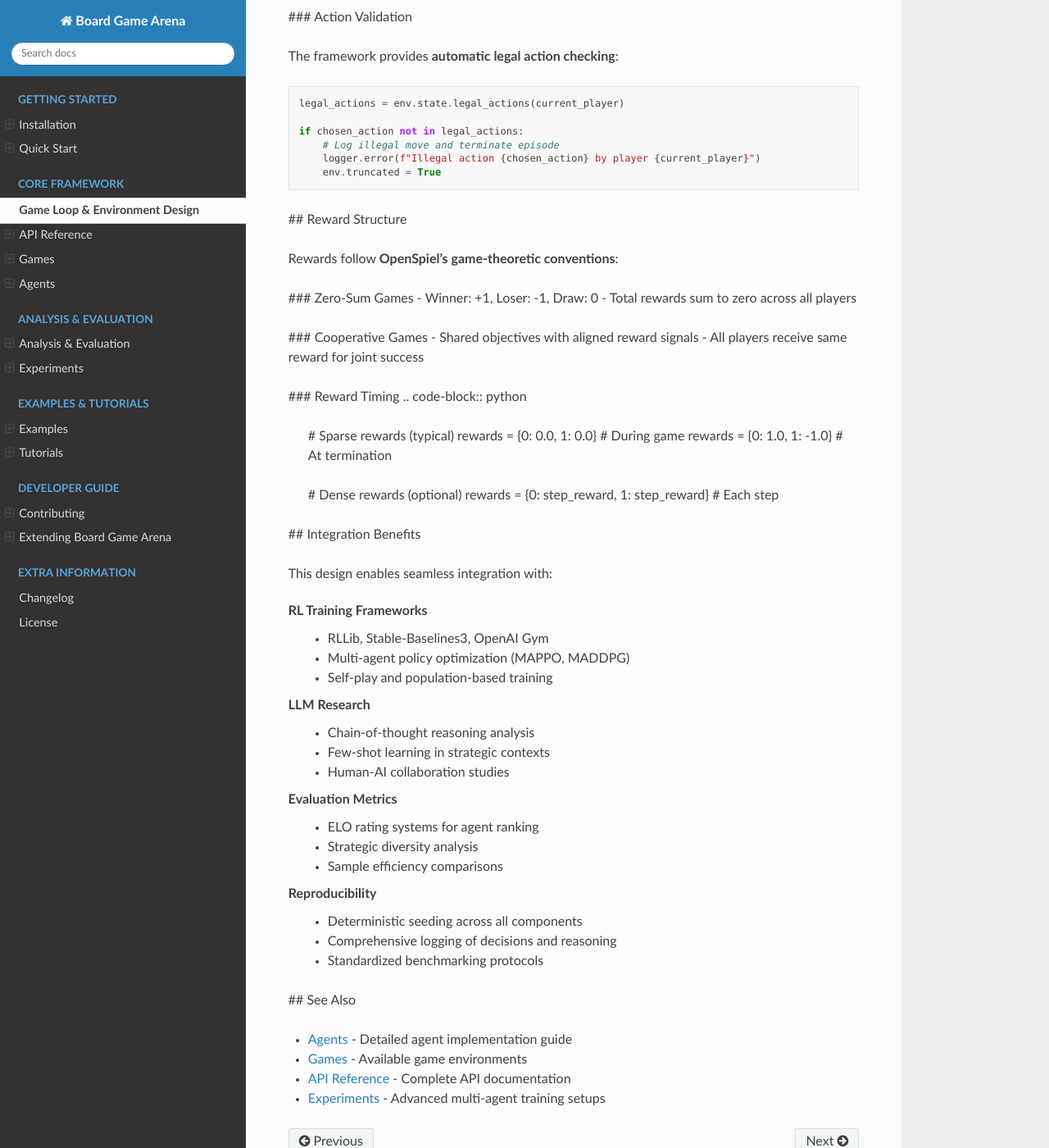
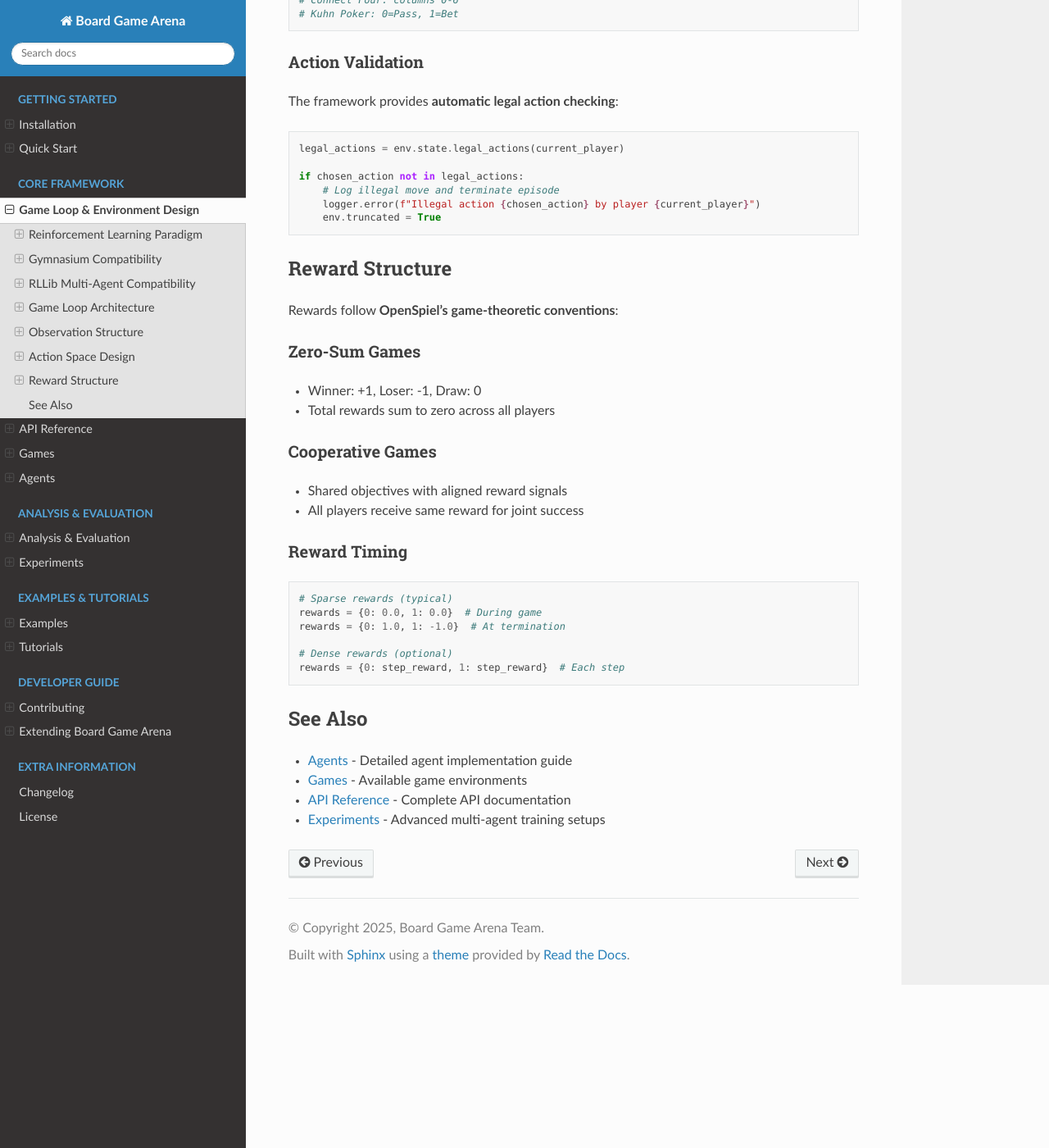
Before and after one commit to SLAMPAI/game_reasoning_arena, a Sphinx documentation site: the page built from docs/game_loop.rst, in a window 1280 px wide and 1400 px high, scrolled down 4951 px. Shown: the whole window at 82% size. Built offline with Sphinx 7.4.7 and the Read the Docs theme 3.1.0, drawn with Linux system fonts in a browser that asks for light colours; some of the changed text lies outside the part shown.

Commit message:
Amended documentation game loop

```diff
--- a/docs/game_loop.rst
+++ b/docs/game_loop.rst
@@ -3,7 +3,8 @@ Game Loop & Environment Design
 
 Board Game Arena follows a **multi-agent reinforcement learning paradigm** built on top of OpenSpiel, providing a Gymnasium-like interface for board game interactions. This design enables seamless integration with RL frameworks while supporting diverse agent types including LLMs, random agents, and human players.
 
-## Reinforcement Learning Paradigm
+Reinforcement Learning Paradigm
+--------------------------------
 
 The framework implements the standard **agent-environment interaction loop** from reinforcement learning:
 
@@ -19,7 +20,8 @@ The framework implements the standard **agent-environment interaction loop** fro
                                        reward +
                                     next observation
 
-### Key Components
+Key Components
+~~~~~~~~~~~~~~
 
 **Environment (OpenSpielEnv)**
   - Wraps OpenSpiel games in a Gymnasium-compatible interface
@@ -48,11 +50,13 @@ The framework implements the standard **agent-environment interaction loop** fro
   - Computed using OpenSpiel's built-in reward functions
   - Available at each step (sparse) or episode termination (dense)
 
-## Gymnasium Compatibility
+Gymnasium Compatibility
+------------------------
 
 Board Game Arena closely follows the **Gymnasium API standard**:
 
-### Environment Interface
+Environment Interface
+~~~~~~~~~~~~~~~~~~~~~
 
 .. code-block:: python
 
@@ -63,7 +67,8 @@ Board Game Arena closely follows the **Gymnasium API standard**:
        action_dict = {current_player: agent.compute_action(observation)}
        observation, reward, terminated, truncated, info = env.step(action_dict)
 
-### Key Similarities
+Key Similarities
+~~~~~~~~~~~~~~~~
 
 ==================== ===================== ================================
 **Gymnasium**        **Board Game Arena**  **Description**
@@ -77,7 +82,8 @@ Action space         Legal actions list    Valid moves for current state
 Reward signal        Reward dictionary     Per-player reward values
 ==================== ===================== ================================
 
-### Multi-Agent Extensions
+Multi-Agent Extensions
+~~~~~~~~~~~~~~~~~~~~~~~
 
 Board Game Arena extends Gymnasium for **multi-agent scenarios**:
 
@@ -89,11 +95,13 @@ Board Game Arena extends Gymnasium for **multi-agent scenarios**:
    # Simultaneous games (like Rock-Paper-Scissors)
    action_dict = {0: action_0, 1: action_1}
 
-## RLLib Multi-Agent Compatibility
+RLLib Multi-Agent Compatibility
+--------------------------------
 
 The framework is designed with **RLLib multi-agent training** in mind:
 
-### Policy Mapping
+Policy Mapping
+~~~~~~~~~~~~~~
 
 .. code-block:: python
 
@@ -107,7 +115,8 @@ The framework is designed with **RLLib multi-agent training** in mind:
        1: RandomAgent()
    }
 
-### Action Computation
+Action Computation
+~~~~~~~~~~~~~~~~~~
 
 .. code-block:: python
 
@@ -119,7 +128,8 @@ The framework is designed with **RLLib multi-agent training** in mind:
    actions = {player: agent(observations[player])
              for player in active_players}
 
-### Episode Management
+Episode Management
+~~~~~~~~~~~~~~~~~~
 
 The simulation loop mirrors RLLib's training workflow:
 
@@ -146,9 +156,11 @@ The simulation loop mirrors RLLib's training workflow:
 
        return episode_rewards
 
-## Game Loop Architecture
+Game Loop Architecture
+----------------------
 
-### Turn-Based Games
+Turn-Based Games
+~~~~~~~~~~~~~~~~
 
 For sequential games like Chess or Tic-Tac-Toe:
 
@@ -171,7 +183,8 @@ For sequential games like Chess or Tic-Tac-Toe:
            # Handle illegal action (terminate episode)
            break
 
-### Simultaneous Games
+Simultaneous Games
+~~~~~~~~~~~~~~~~~~
 
 For concurrent games like Rock-Paper-Scissors:
 
@@ -189,7 +202,8 @@ For concurrent games like Rock-Paper-Scissors:
        # 3. Apply all actions together
        obs, rewards, terminated, truncated, info = env.step(action_dict)
 
-### Chance Node Handling
+Chance Node Handling
+~~~~~~~~~~~~~~~~~~~~
 
 OpenSpiel games often include chance events (card dealing, dice rolls):
 
@@ -202,7 +216,8 @@ OpenSpiel games often include chance events (card dealing, dice rolls):
            action = random.choices(outcomes, probabilities)[0]
            self.state.apply_action(action)
 
-## Observation Structure
+Observation Structure
+---------------------
 
 Observations follow a **rich dictionary format** providing comprehensive game information:
 
@@ -214,7 +229,8 @@ Observations follow a **rich dictionary format** providing comprehensive game in
        "prompt": "You are playing Tic-Tac-Toe\\n..."  # Formatted for LLMs
    }
 
-### Per-Agent Observations
+Per-Agent Observations
+~~~~~~~~~~~~~~~~~~~~~~
 
 Each agent receives **player-specific information**:
 
@@ -223,7 +239,8 @@ Each agent receives **player-specific information**:
 - **Legal actions**: Only moves valid for that specific player
 - **Context prompts**: Tailored natural language descriptions for LLM agents
 
-## Action Space Design
+Action Space Design
+-------------------
 
 Actions are represented as **integer indices** corresponding to OpenSpiel's action encoding:
 
@@ -236,9 +253,10 @@ Actions are represented as **integer indices** corresponding to OpenSpiel's acti
 
    # Connect Four: columns 0-6
    # Kuhn Poker: 0=Pass, 1=Bet
-   # Chess: encoded move indices
 
-### Action Validation
+
+Action Validation
+~~~~~~~~~~~~~~~~~
 
 The framework provides **automatic legal action checking**:
 
@@ -251,19 +269,23 @@ The framework provides **automatic legal action checking**:
        logger.error(f"Illegal action {chosen_action} by player {current_player}")
        env.truncated = True
 
-## Reward Structure
+Reward Structure
+----------------
 
 Rewards follow **OpenSpiel's game-theoretic conventions**:
 
-### Zero-Sum Games
+Zero-Sum Games
+~~~~~~~~~~~~~~
 - Winner: +1, Loser: -1, Draw: 0
 - Total rewards sum to zero across all players
 
-### Cooperative Games
+Cooperative Games
+~~~~~~~~~~~~~~~~~
 - Shared objectives with aligned reward signals
 - All players receive same reward for joint success
 
-### Reward Timing
+Reward Timing
+~~~~~~~~~~~~~
 .. code-block:: python
 
    # Sparse rewards (typical)
@@ -273,31 +295,9 @@ Rewards follow **OpenSpiel's game-theoretic conventions**:
    # Dense rewards (optional)
    rewards = {0: step_reward, 1: step_reward}  # Each step
 
-## Integration Benefits
 
-This design enables seamless integration with:
-
-**RL Training Frameworks**
-  - RLLib, Stable-Baselines3, OpenAI Gym
-  - Multi-agent policy optimization (MAPPO, MADDPG)
-  - Self-play and population-based training
-
-**LLM Research**
-  - Chain-of-thought reasoning analysis
-  - Few-shot learning in strategic contexts
-  - Human-AI collaboration studies
-
-**Evaluation Metrics**
-  - ELO rating systems for agent ranking
-  - Strategic diversity analysis
-  - Sample efficiency comparisons
-
-**Reproducibility**
-  - Deterministic seeding across all components
-  - Comprehensive logging of decisions and reasoning
-  - Standardized benchmarking protocols
-
-## See Also
+See Also
+--------
 
 - :doc:`agents` - Detailed agent implementation guide
 - :doc:`games` - Available game environments
```
